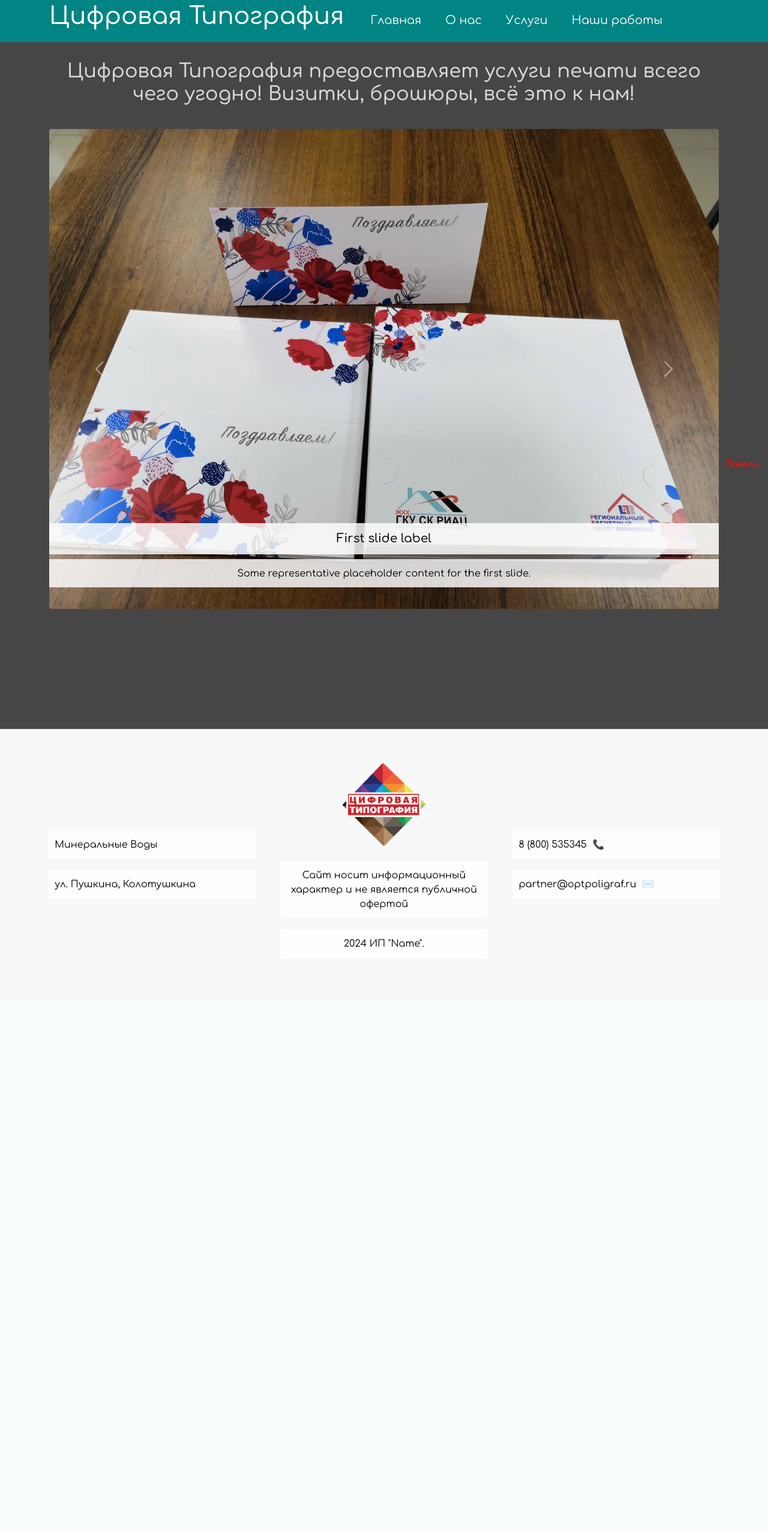
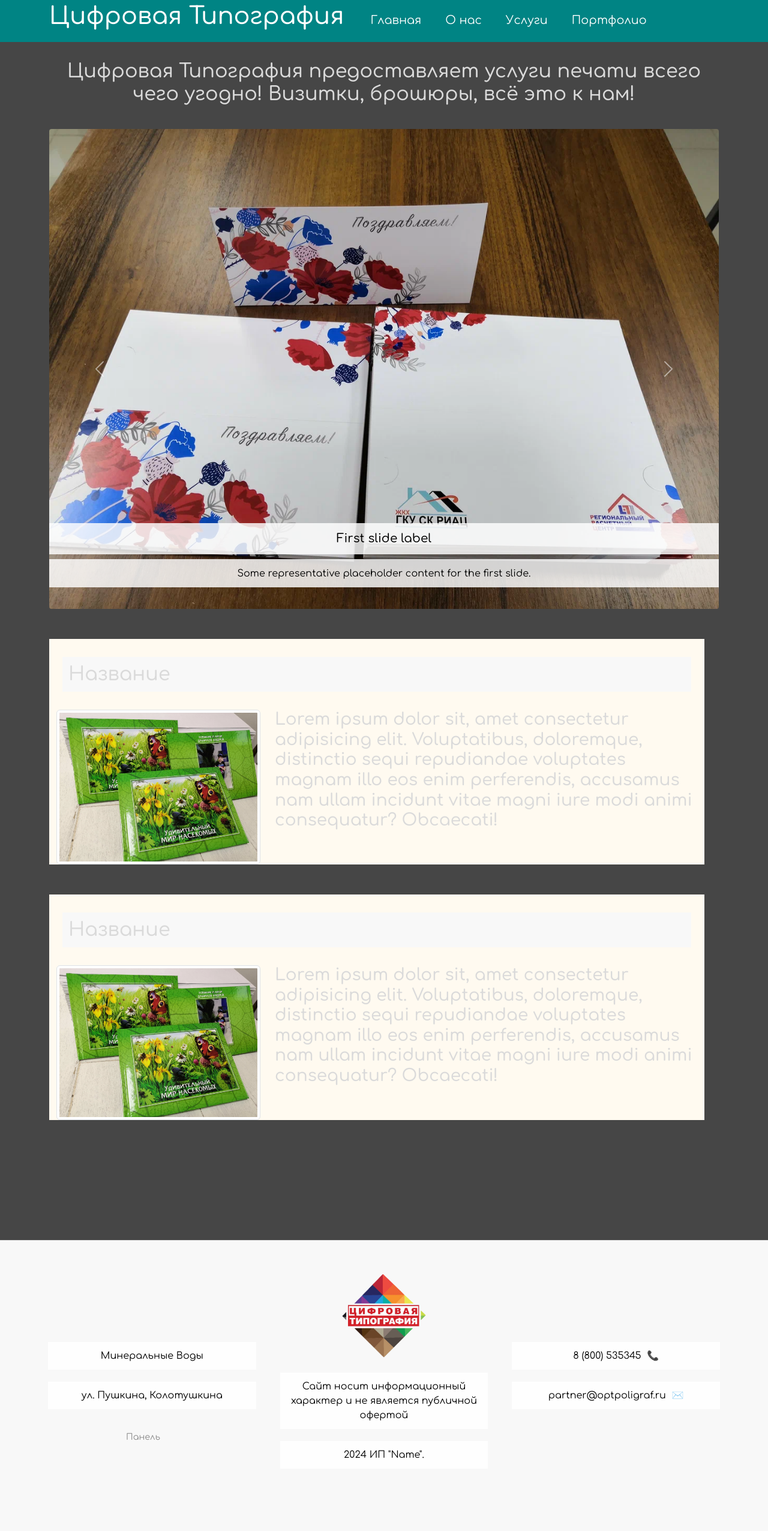
Before and after one commit to DARKSAYONE/website-for-printer-company, a PHP site: page / in a window 1280 px wide. Shown: the whole page at 60% size. Before the commit the page ends 1579 px from the top, so only its background shows below. Run offline with PHP 8.4, Linux system fonts and the light colour scheme.

Commit message:
index.html be ready

```diff
--- a/css/style.css
+++ b/css/style.css
@@ -209,16 +209,18 @@ footer {
 }
 
 .footer-adminlogin {
-    position: fixed;
-    bottom: 10px;
+    position: relative;
+    text-align:center;
+    bottom: 100px;
     right: 10px;
     background-color: transparent; /* прозрачный фон, если нужно */
     padding: 5px; /* отступы вокруг текста */
+    margin-left:155px;
     display: inline-block; /* чтобы блок занимал только нужную ширину */
 }
 
 .footer-adminlogin a {
-    color: #ff0d0d !important;  /* серый цвет для невыделяющегося вида */
+    color: #8d8d8d !important;  /* серый цвет для невыделяющегося вида */
     text-decoration: none;
     font-size: 0.9rem; /* немного меньший размер текста */
 }
@@ -230,5 +232,19 @@ footer {
 /* Увеличенные отступы */
 footer p,
 footer a {
-    text-align: bottom;
+    text-align: center;
 }
+
+
+/* Main content */
+.main-content h2{
+    margin: 30px 10px !important;
+    padding: 10px;
+    background: #f8f8f8;
+}
+
+.main-content {
+background: floralwhite;
+margin-top: 50px;
+}
+/* -------------------------------------------------- */
--- a/index.html
+++ b/index.html
@@ -26,7 +26,7 @@
                     <li><a href="#">Главная</a></li>
                     <li><a href="#">О нас</a></li>
                     <li><a href="#">Услуги</a></li>
-                    <li><a href="#">Наши работы</a></li>
+                    <li><a href="#">Портфолио</a></li>
 
                 </ul>
             </nav>
@@ -78,9 +78,42 @@
         </button>
     </div>
 </div>
+<!-- Блок карусели -->
+<!-- Блок мейн -->
+<div class="container">
+    <div class="container row">
+        <div class="main-content col-md-12">
+        <h2>Название</h2>
+        <div class="post row">
+            <div class="img col-12 col-md-4">
+                <img src="img/kniga.webp" alt="" class="img-thumbnail">
+            </div>
+            <div class="post_text col-12 col-md-8">
+                <h3>Lorem ipsum dolor sit, amet consectetur adipisicing elit. Voluptatibus, doloremque, distinctio sequi repudiandae voluptates magnam illo eos enim perferendis, accusamus nam ullam incidunt vitae magni iure modi animi consequatur? Obcaecati!</h3>
+            </div>
+        </div>
+        </div>
+    </div>
+</div>
+<div class="container">
+    <div class="container row">
+        <div class="main-content col-md-12">
+        <h2>Название</h2>
+        <div class="post row">
+            <div class="img col-12 col-md-4">
+                <img src="img/kniga.webp" alt="" class="img-thumbnail">
+            </div>
+            <div class="post_text col-12 col-md-8">
+                <h3>Lorem ipsum dolor sit, amet consectetur adipisicing elit. Voluptatibus, doloremque, distinctio sequi repudiandae voluptates magnam illo eos enim perferendis, accusamus nam ullam incidunt vitae magni iure modi animi consequatur? Obcaecati!</h3>
+            </div>
+        </div>
+        </div>
+    </div>
+</div>
 
-<!-- Блок карусели -->
 
+
+<!-- Блок мейн -->
 
 
 
@@ -111,9 +144,9 @@
                 <p><a href="mailto:partner@optpoligraf.ru">partner@optpoligraf.ru</a> <span class="footer-email-icon">✉️</span></p>
             </div>
         </div>
-    </div>
-    <div class="footer-adminlogin">
-        <a href="#">Панель</a>
+        <div class="footer-adminlogin">
+            <a href="#">Панель</a>
+        </div>
     </div>
 </footer>
 
```
